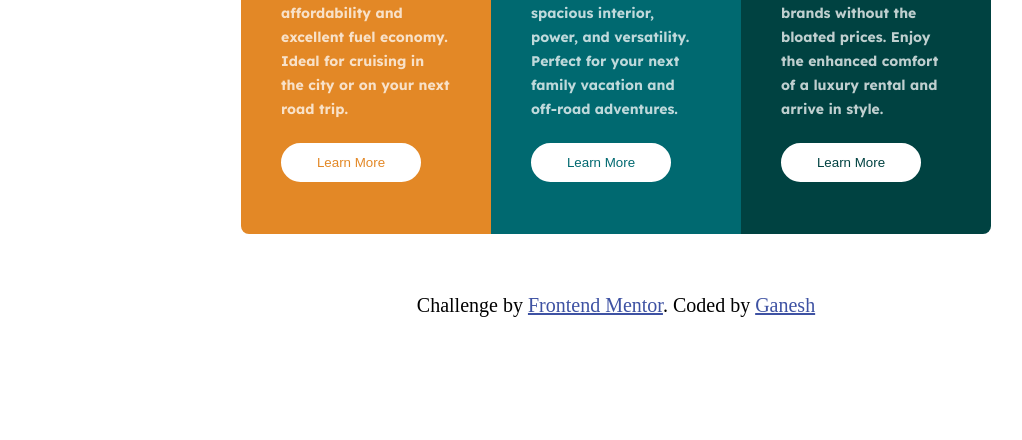
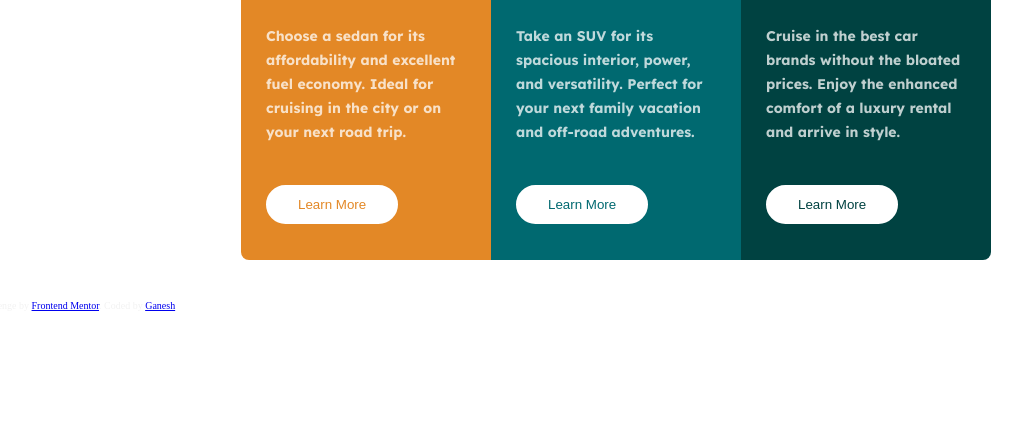
Before and after one commit to Ganesh-G0/3_Column_Preview, a plain HTML site: page index.html in a window 1280 px wide. Shown: the part 360-800 px from the top of the page, without its empty margins (24-1046 px from the left). Drawn offline with Linux system fonts and the light colour scheme.

Commit message:
Update styles.css

```diff
--- a/styles.css
+++ b/styles.css
@@ -22,20 +22,38 @@ body {
     color: var(--Very-light-gray-bg-heading-btn);
 }
 main {
-    display: flex;
-    flex-direction: column;
+    display: grid;
     align-items: center;
     justify-content: center;
     margin: 4rem auto;
+    grid-template-areas:
+    "first"
+    "second"
+    "third"
+    ;
+}
+#first {
+    grid-area: first;
+    border-radius: 1rem 1rem 0 0;
+    background-color: var(--Bright-orange);
+}
+#second {
+    grid-area: second;
+    background-color: var(--Dark-cyan);
+}
+#third {
+    grid-area: third;
+    border-radius: 0 0 1rem 1rem ;
+    background-color: var(--Very-dark-cyan);
 }
 section {
-    width: 25rem;
-    height: 45rem;
+    max-width: 60ch;
     display: flex;
     flex-direction: column;
-    align-items: flex-start;
+    align-items: start;
     justify-content: space-around;
-    padding: 4rem;
+    padding: 2.5rem;
+    gap: 2rem;
 }
 img {
     width: 8rem;
@@ -47,41 +65,21 @@ h1 {
     font-family: 'Big Shoulders Display', cursive;
 }
 p {
-    font-size: 1.4rem;
+    font-size: 1.5rem;
     line-height: 2.4rem;
     color: var(--Transparent-white-p);
     font-family: 'Lexend Deca', sans-serif;
 }
-#first {
-    border-radius: 1rem 1rem 0 0;
-    background-color: var(--Bright-orange);
-}
-#second {
-    background-color: var(--Dark-cyan);
-}
-#third {
-    background-color: var(--Very-dark-cyan);
-    border-radius: 0 0 1rem 1rem ;
-}
 button {
-    width: 14rem;
-    padding: 1rem 2rem;
+    padding: 1rem 3rem;
     border-radius: 4rem;
     background-color: white;
     border: 2px solid white;
 }
-button:hover {
-    cursor: pointer;
-}
-#btn1 {
-    color: var(--Bright-orange);
-}
-#btn2 {
-    color: var(--Dark-cyan);
-}
-#btn3 {
-    color: var(--Very-dark-cyan);
-}
+button:hover { cursor: pointer; }
+#btn1 { color: var(--Bright-orange); }
+#btn2 { color: var(--Dark-cyan); }
+#btn3 { color: var(--Very-dark-cyan); }
 #btn1:hover {
     color: white;
     background-color: var(--Bright-orange);
@@ -94,28 +92,19 @@ button:hover {
     color: white;
     background-color: var(--Very-dark-cyan);
 }
-#attribution {
-    color: black;
-    font-size: 1.4rem;
-    margin: 2rem;
-    text-align: center;
-}
-#attribution > a {
-    color: hsl(228, 45%, 44%);
-}
 @media  (min-width: 768px) {
     body {
-        height: 100vh;
+        height: 100dvh;
         display: flex;
         flex-direction: column;
         justify-content: center;
-        align-items: center;
     }
     main {
-        flex-direction: row;
+        grid-template-areas: "first second third" ;
     }
     section {
         width: 25rem;
+        height: 45rem;
     }
     #first {
         border-radius: .8rem 0 0 .8rem;
@@ -123,7 +112,7 @@ button:hover {
     #third {
         border-radius: 0 .8rem .8rem 0;
     }
-    #attribution {
-        font-size: 2rem;
+    p {
+        font-size: 1.4rem;
     }
 }
```
